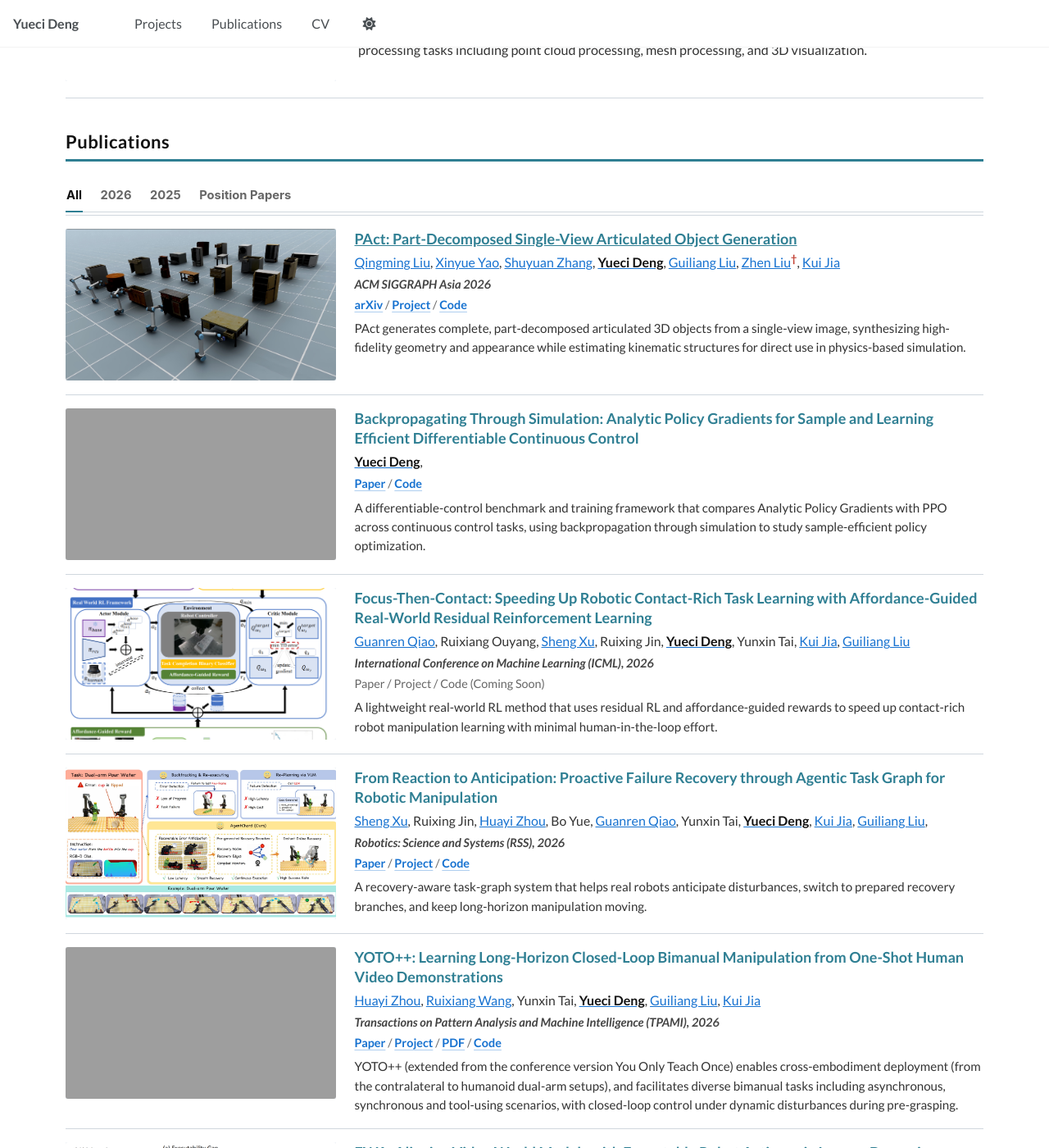
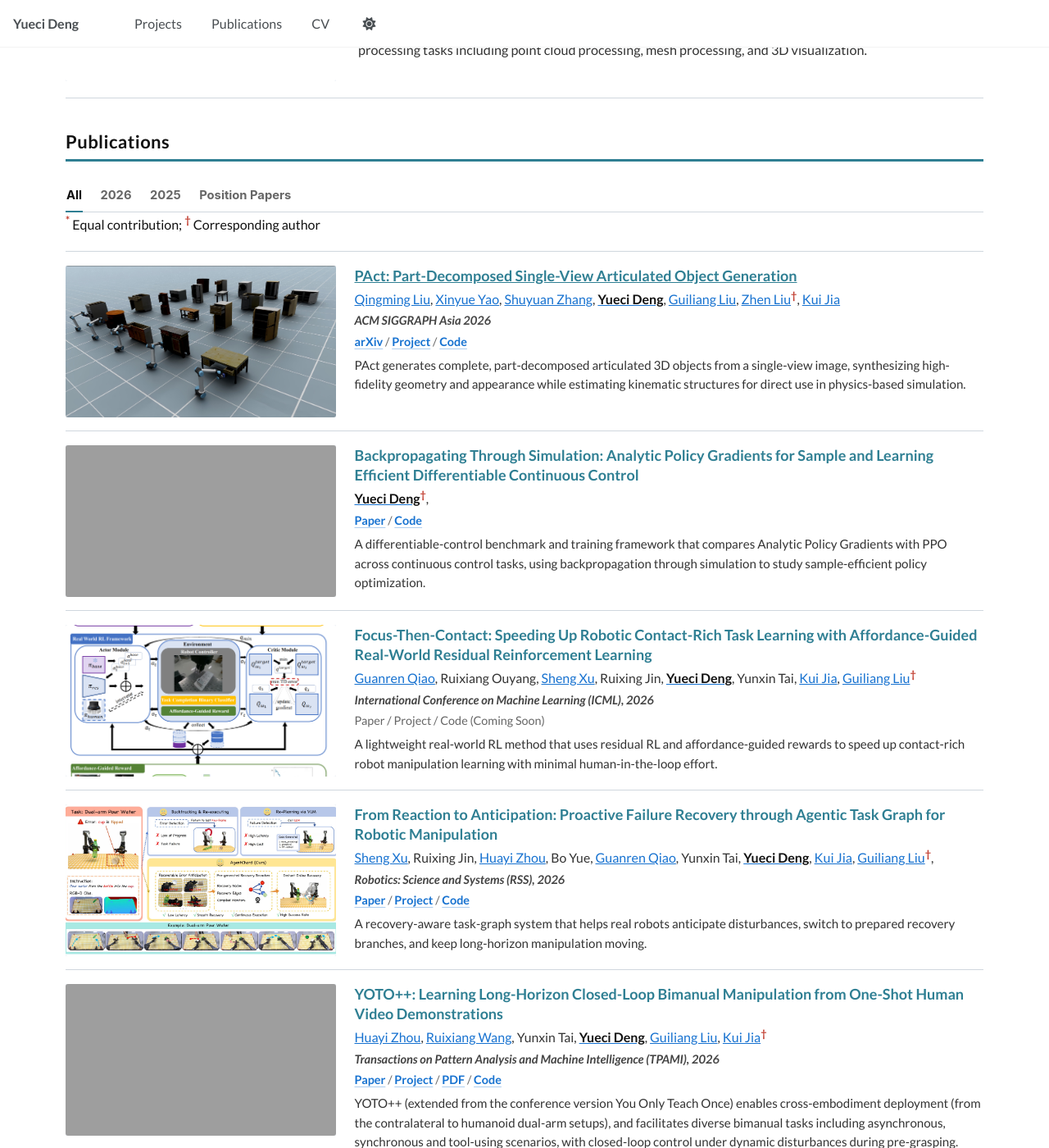
Before and after one commit to yuecideng/yuecideng.github.io, a Jekyll site: the page built from _pages/about.md, in a window 1280 px wide and 1400 px high, scrolled down 1590 px. Shown: the whole window at 82% size. Built offline with Jekyll 4.4.1, drawn with Linux system fonts in a browser that asks for light colours; some web fonts are replaced; a script that is not in the unit is left out; some of the changed text lies outside the part shown; grey boxes are pictures that could not be loaded.

Commit message:
feat: restore publication author roles

```diff
--- a/_pages/about.md
+++ b/_pages/about.md
@@ -91,6 +91,8 @@ I welcome research or open source project collaborations on Embodied Intelligenc
   <button class="pub-filter-btn" data-filter="position" aria-pressed="false">Position Papers</button>
 </div>
 
+<p class="publication-author-legend" aria-label="Publication author role legend"><sup>*</sup> Equal contribution; <sup>†</sup> Corresponding author</p>
+
 <div class="publication-list" aria-label="Selected publications">
 <article class="research-row publication-row pub-card" data-year="2026">
   <div class="card-image">
@@ -124,7 +126,7 @@ I welcome research or open source project collaborations on Embodied Intelligenc
   <div class="card-content">
     <h3 class="card-title"><span class="papertitle">Backpropagating Through Simulation: Analytic Policy Gradients for Sample and Learning Efficient Differentiable Continuous Control</span></h3>
     <div class="card-authors">
-      <a href="https://yuecideng.github.io"><strong>Yueci Deng</strong></a>,
+      <a href="https://yuecideng.github.io"><strong>Yueci Deng</strong></a><sup>†</sup>,
     </div>
     <div class="card-links">
       <a href="https://arxiv.org/pdf/2606.21525">Paper</a> /
@@ -148,7 +150,7 @@ I welcome research or open source project collaborations on Embodied Intelligenc
       <a href="https://yuecideng.github.io"><strong>Yueci Deng</strong></a>,
       Yunxin Tai,
       <a href="http://kuijia.site/">Kui Jia</a>,
-      <a href="http://guiliang.me/">Guiliang Liu</a>
+      <a href="http://guiliang.me/">Guiliang Liu</a><sup>†</sup>
     </div>
     <div class="card-venue">International Conference on Machine Learning (ICML), 2026</div>
     <div class="card-links">
@@ -173,7 +175,7 @@ I welcome research or open source project collaborations on Embodied Intelligenc
       Yunxin Tai,
       <a href="https://yuecideng.github.io"><strong>Yueci Deng</strong></a>,
       <a href="http://kuijia.site/">Kui Jia</a>,
-      <a href="http://guiliang.me/">Guiliang Liu</a>,
+      <a href="http://guiliang.me/">Guiliang Liu</a><sup>†</sup>,
     </div>
     <div class="card-venue">Robotics: Science and Systems (RSS), 2026</div>
     <div class="card-links">
@@ -197,7 +199,7 @@ I welcome research or open source project collaborations on Embodied Intelligenc
       Yunxin Tai,
       <a href="https://yuecideng.github.io"><strong>Yueci Deng</strong></a>,
       <a href="http://guiliang.me/">Guiliang Liu</a>,
-      <a href="http://kuijia.site/">Kui Jia</a>
+      <a href="http://kuijia.site/">Kui Jia</a><sup>†</sup>
     </div>
     <div class="card-venue">Transactions on Pattern Analysis and Machine Intelligence (TPAMI), 2026</div>
     <div class="card-links">
@@ -221,7 +223,7 @@ I welcome research or open source project collaborations on Embodied Intelligenc
       <a href="https://github.com/MobiusLqm">Qingming Liu</a>,
       <a href="https://yuecideng.github.io"><strong>Yueci Deng</strong></a>,
       <a href="http://guiliang.me/">Guiliang Liu</a>,
-      <a href="https://itszhen.com/">Zhen Liu</a>,
+      <a href="https://itszhen.com/">Zhen Liu</a><sup>†</sup>,
       <a href="http://kuijia.site/">Kui Jia</a>
     </div>
     <div class="card-links">
@@ -246,7 +248,7 @@ I welcome research or open source project collaborations on Embodied Intelligenc
       <a href="https://yuecideng.github.io"><strong>Yueci Deng</strong></a>,
       Yunxin Tai,
       <a href="http://kuijia.site/">Kui Jia</a>,
-      <a href="http://guiliang.me/">Guiliang Liu</a>
+      <a href="http://guiliang.me/">Guiliang Liu</a><sup>†</sup>
     </div>
     <div class="card-venue">International Conference on Learning Representations (ICLR), 2026 Poster</div>
     <div class="card-links">
@@ -268,7 +270,7 @@ I welcome research or open source project collaborations on Embodied Intelligenc
       <a href="http://guiliang.me/">Guiliang Liu</a>,
       <a href="https://yuecideng.github.io"><strong>Yueci Deng</strong></a>,
       <a href="https://itszhen.com/">Zhen Liu</a>,
-      <a href="http://kuijia.site/">Kui Jia</a>
+      <a href="http://kuijia.site/">Kui Jia</a><sup>†</sup>
     </div>
     <div class="card-links">
       <a href="https://www.researchgate.net/profile/Guiliang-Liu-2/publication/396641390_GS-World_An_Efficient_Engine-driven_Learning_Paradigm_for_Pursuing_Embodied_Intelligence_using_World_Models_of_Generative_Simulation/links/68f33c277d9a4d4e870a9a9d/GS-World-An-Efficient-Engine-driven-Learning-Paradigm-for-Pursuing-Embodied-Intelligence-using-World-Models-of-Generative-Simulation.pdf">Paper</a>
@@ -291,9 +293,8 @@ I welcome research or open source project collaborations on Embodied Intelligenc
       Jietao Chen,
       Ruiyan Xu,
       Yunxin Tai,
-      <a href="http://kuijia.site/">Kui Jia</a>
+      <a href="http://kuijia.site/">Kui Jia</a><sup>†</sup>
     </div>
-    <div class="card-note">(*Equal contribution)</div>
     <div class="card-venue">International Conference on Machine Learning (ICML), 2025 Poster</div>
     <div class="card-links">
       <a href="https://openreview.net/pdf?id=AVVXX0erKT">Paper</a> /
@@ -315,7 +316,7 @@ I welcome research or open source project collaborations on Embodied Intelligenc
       Yunxin Tai,
       <a href="https://yuecideng.github.io"><strong>Yueci Deng</strong></a>,
       <a href="http://guiliang.me/">Guiliang Liu</a>,
-      <a href="http://kuijia.site/">Kui Jia</a>
+      <a href="http://kuijia.site/">Kui Jia</a><sup>†</sup>
     </div>
     <div class="card-venue">Robotics: Science and Systems (RSS), 2025</div>
     <div class="card-links">
```
Also changed, not shown: test/research-sections.test.js (+87 -1 lines).
